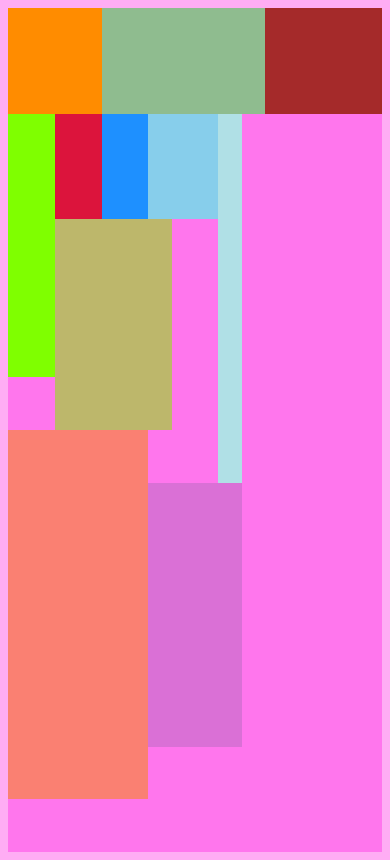
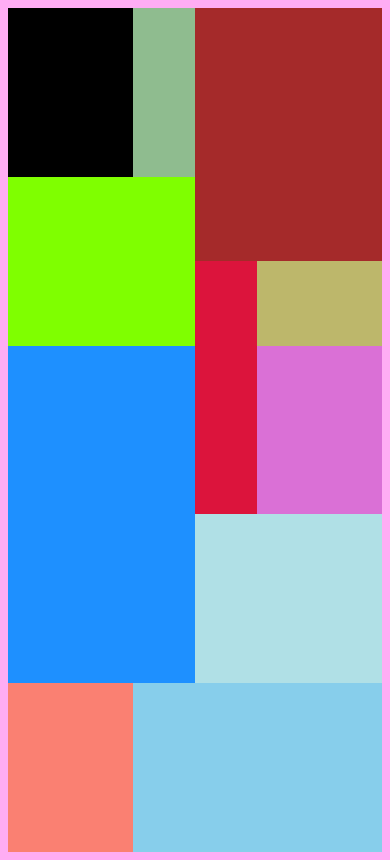
Before and after one commit to CarolRecursos/grid-1, a plain HTML site: page index.html in a window 390 px wide. Drawn offline with Linux system fonts and the light colour scheme.

Commit message:
Update index.html

```diff
--- a/index.html
+++ b/index.html
@@ -17,11 +17,11 @@
             grid-template-rows: repeat(16, 1fr);
         }
         #m1{
-grid-column-start: 1;
-grid-column-end: 5;
-grid-row-start: 1;
-grid-row-end: 3;
-background-color: darkorange;
+            grid-column-start: 1;
+            grid-column-end: 5;
+            grid-row-start: 1;
+            grid-row-end: 3;
+            background-color: darkorange;
         }
         #m2{
             grid-column-start: 5;
@@ -95,13 +95,86 @@ background-color: darkorange;
         }
         @media (max-width: 1024px) {
             body, #container {
-                background-color: chartreuse;
+                background-color: rgb(192, 236, 148);
+            }
+            #container{
+                display: grid;
+                grid-template-columns: repeat(6, 1fr);
+                grid-template-rows: repeat(10, 1fr);
+            }
+            #m1{
+                grid-column-start: 1;
+                grid-column-end: 3;
+                grid-row-start: 1;
+                grid-row-end: 3;
+                background-color: black;
+            }
+            #m2{
+                grid-column-start: 3;
+                grid-column-end: 4;
+                grid-row-start: 1;
+                grid-row-end: 3;
+            }
+            #m3{
+                grid-column-start: 4;
+                grid-column-end: 7;
+                grid-row-start: 1;
+                grid-row-end: 4;
+            }
+            #m4{
+                grid-column-start: 1;
+                grid-column-end: 4;
+                grid-row-start: 3;
+                grid-row-end: 5;
+            }
+            #m5{
+                grid-column-start: 4;
+                grid-column-end: 5;
+                grid-row-start: 4;
+                grid-row-end: 7;
+            }
+            #m6{
+                grid-column-start: 5;
+                grid-column-end: 7;
+                grid-row-start: 4;
+                grid-row-end: 5;
+            }
+            #m7{
+                grid-column-start: 1;
+                grid-column-end: 4;
+                grid-row-start: 5;
+                grid-row-end: 9;
+            }
+            #m8{
+                grid-column-start: 5;
+                grid-column-end: 7;
+                grid-row-start: 5;
+                grid-row-end: 7;
+            }
+            #m9{
+                grid-column-start: 4;
+                grid-column-end: 7;
+                grid-row-start: 7;
+                grid-row-end: 9;
+            }
+            #m10{
+                grid-column-start: 1;
+                grid-column-end: 3;
+                grid-row-start: 9;
+                grid-row-end: 11;
+            }
+            #m11{
+                grid-column-start: 3;
+                grid-column-end: 7;
+                grid-row-start: 9;
+                grid-row-end: 11;
             }
         }
         @media (max-width: 600px) {
             body, #container {
                 background-color: rgba(255, 0, 221, 0.322);
             }
+
         }
     </style>
 </head>
```
